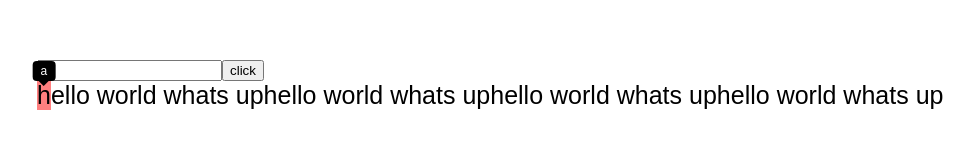
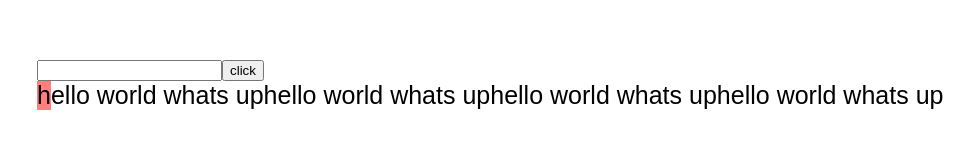
Before and after one commit to iliran11/typing-game-2, a React (Create React App) app: page / in a window 1280 px wide. Shown: the top 160 px of the page, without its empty margins (23-997 px from the left). Built offline with nearby package versions, Linux system fonts and the light colour scheme.

Commit message:
letter pulse after correct answer. tooltip appear after non-correct

```diff
--- a/src/components/game-manager/game.css
+++ b/src/components/game-manager/game.css
@@ -2,9 +2,28 @@
   display: inline-block;
   position: relative;
 }
+.letter.success {
+  animation: 0.5s linear 0s pulse-success;
+}
+
+@keyframes pulse-success {
+  0% {
+    transform: scale(1);
+    color: initial;
+  }
+  50% {
+    transform: scale(1.2);
+    color: green;
+  }
+  100% {
+    transform: scale(1);
+    color: initial;
+  }
+}
 .letter-wrapper {
   display: inline-block;
 }
+
 #word-pointer {
   background-color: red;
   position: absolute;
@@ -32,9 +51,12 @@
   background-color: #000;
   border-radius: 4px;
 }
+.tooltip .tooltip-inner.has-space {
+  padding: 10px 11px;
+}
 .tooltip.non-active {
   opacity: 0;
-  top:0px;
+  top: 0px;
 }
 .tooltip.active {
   top: -25px;
--- a/src/components/game-manager/tooltip.tsx
+++ b/src/components/game-manager/tooltip.tsx
@@ -6,7 +6,7 @@ interface Props {
   x: number;
   y: number;
   open: boolean;
-  input: string
+  input: string;
 }
 
 class ToolTip extends React.Component<Props, State> {
@@ -29,10 +29,14 @@ class ToolTip extends React.Component<Props, State> {
     }
   }
   get tooltipClass() {
+    const isActive = this.props.open && this.props.input;
     return cx("top in animated tooltip", {
-      active: this.props.open,
-      "non-active": !this.props.open
+      active: isActive,
+      "non-active": !isActive
     });
+  }
+  get innerClass() {
+    return cx("tooltip-inner", { "has-space": (this.props.input === " ") });
   }
   public render() {
     // if (!this.props.open) return null;
@@ -44,7 +48,7 @@ class ToolTip extends React.Component<Props, State> {
         ref={this.tooltipRef}
       >
         <div className="tooltip-arrow" />
-        <div className="tooltip-inner">a</div>
+        <div className={this.innerClass}>{this.props.input}</div>
       </div>
     );
   }
--- a/src/components/letterUi.tsx
+++ b/src/components/letterUi.tsx
@@ -44,10 +44,9 @@ class Letter extends React.PureComponent<LetterUiProps, State> {
       isMounted: true
     });
   }
-  get cssClass() {
-    const { isSelected } = this.props;
-    return cx("letter", {
-      selected: isSelected
+  get letterClassNames() {
+    return cx("letter animated", {
+      success: this.props.input === this.props.letter
     });
   }
 
@@ -61,16 +60,14 @@ class Letter extends React.PureComponent<LetterUiProps, State> {
     }
     this.tooltipDimensions;
     return (
-      <div className="letter">
+      <div className={this.letterClassNames}>
         <ToolTip
           x={this.tooltipDimensions.x}
           y={this.tooltipDimensions.y}
-          open = {this.props.isSelected}
-          input = {this.props.input}
+          open={this.props.isSelected}
+          input={this.props.input}
         />
-        <span className={this.cssClass} ref={this.letterRef}>
-          {this.props.letter}
-        </span>
+        <span ref={this.letterRef}>{this.props.letter}</span>
       </div>
     );
   }
```
